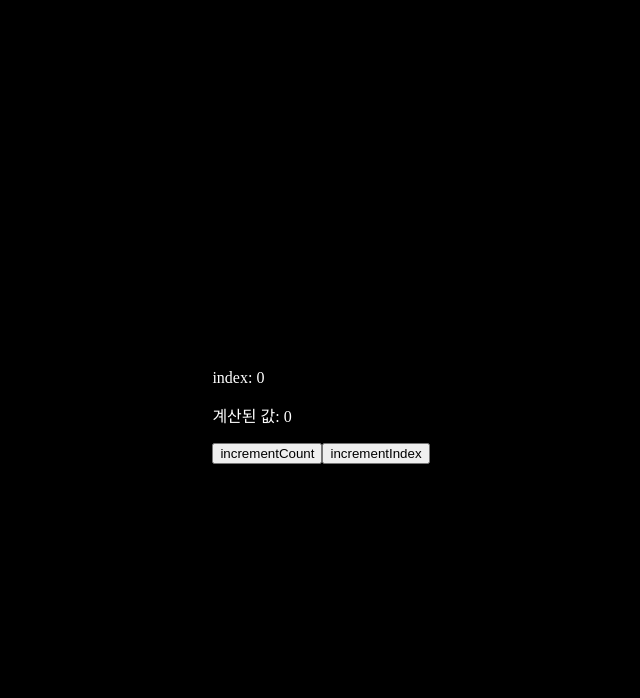
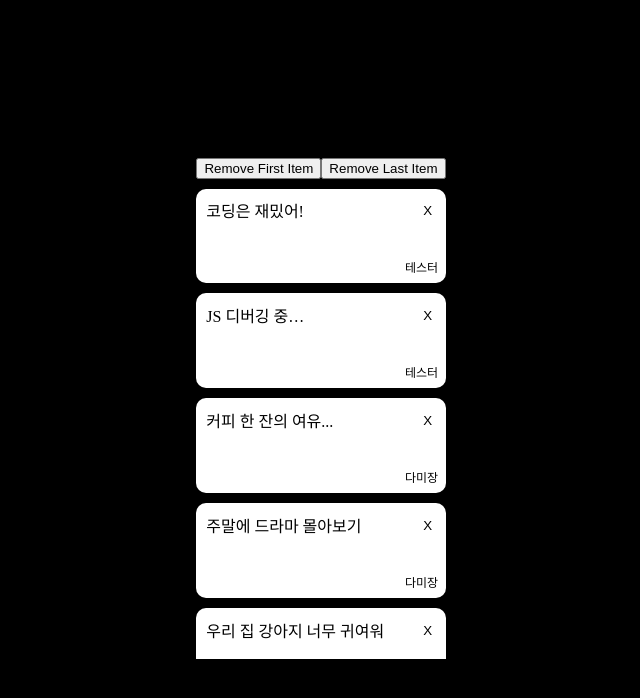
Before and after one commit to yoon-seonyoung/workspace_repository, a Vue app: page /demo in a window 1280 px wide. Shown: the top 698 px of the page, without its empty margins (319-959 px from the left). Built offline with nearby package versions, Linux system fonts and the light colour scheme.

Commit message:
closed #6 created()를 사용하여 피드리스트 초기데이터 넣기

```diff
--- a/src/components/FeedList.vue
+++ b/src/components/FeedList.vue
@@ -5,7 +5,7 @@
                 <div class="feed-content">{{ feed.content }}</div>
                 <button class="feed-delete-button">X</button>
             </div>
-            <div class="feed-name">{{ feed.user }}</div>
+            <div class="feed-name">{{ feed.user.name }}</div>
         </div>
     </div>
 </template>
--- a/src/router/index.js
+++ b/src/router/index.js
@@ -3,6 +3,7 @@ import LoginPage from "@/views/LoginPage.vue";
 import SignUpPage from "@/views/SignUpPage.vue";
 import { createRouter, createWebHistory } from "vue-router";
 import MainPage from "@/views/MainPage.vue";
+import LifeCycle from "@/views/LifeCycle.vue";
 
 const router = createRouter({
     history: createWebHistory(),
@@ -26,6 +27,10 @@ const router = createRouter({
         {
             path: '/main',
             component: MainPage
+        },
+        {
+            path: '/life',
+            component: LifeCycle
         }
     ]
 })
--- a/src/views/DemoPage.vue
+++ b/src/views/DemoPage.vue
@@ -1,41 +1,109 @@
 <template>
     <div>
-        <p>index: {{ index }}</p>
-        <p>계산된 값: {{ computedValue }}</p>
-        <button @click="incrementCount">incrementCount</button>
-        <button @click="incrementIndex">incrementIndex</button>
+        <button @click="removeFirstItem">Remove First Item</button>
+        <button @click="removeLastItem">Remove Last Item</button>
+
+        <FeedList :feeds="feeds" />
     </div>
 </template>
 
 <script>
+import FeedList from '@/components/FeedList.vue';
+
 export default {
-    name: "demoPage",
+    name: "DemoPage",
+    components: { FeedList },
     data() {
         return {
-            index: 0,
-            count: 0,
+            feeds: [],
+        };
+    },
+    methods: {
+        removeFirstItem() {
+            this.items.shift();
+        },
+        removeLastItem() {
+            this.items.pop();
         }
     },
-    computed: {
-        computedValue() {
-            return this.count * 2;
+    created() { //created()추가
+        const testData = [
+            {
+                id: 11,
+                content: "코딩은 재밌어!",
+                user: {
+                    id: 12,
+                    name: "테스터"
                 }
             },
-    watch: {
-        count(newValue, oldValue) {
-            console.log(`count 변화 감지: ${oldValue} -> ${newValue}`);
-            //api call
+            {
+                id: 10,
+                content: "JS 디버깅 중…",
+                user: {
+                    id: 12,
+                    name: "테스터"
                 }
             },
-    methods: {
-        incrementCount() {
-            this.count++;
+            {
+                id: 9,
+                content: "커피 한 잔의 여유...",
+                user: {
+                    id: 13,
+                    name: "다미장"
+                }
             },
-        incrementIndex() {
-            this.index++;
+            {
+                id: 6,
+                content: "주말에 드라마 몰아보기",
+                user: {
+                    id: 13,
+                    name: "다미장"
+                }
+            },
+            {
+                id: 5,
+                content: "우리 집 강아지 너무 귀여워",
+                user: {
+                    id: 13,
+                    name: "다미장"
+                }
+            },
+            {
+                id: 4,
+                content: "2025년에는 꼭 운동한다!",
+                user: {
+                    id: 11,
+                    name: "user"
+                }
+            },
+            {
+                id: 3,
+                content: "디버깅만 몇 시간째…",
+                user: {
+                    id: 11,
+                    name: "user"
+                }
+            },
+            {
+                id: 2,
+                content: "아침 커피로 하루 시작",
+                user: {
+                    id: 11,
+                    name: "user"
+                }
+            },
+            {
+                id: 1,
+                content: "오늘도 멋진 하루 되세요!",
+                user: {
+                    id: 11,
+                    name: "user"
                 }
             }
-};
+        ];
+        this.feeds = testData;
+    }
+}
 </script>
 
 <style></style>
--- /dev/null
+++ b/src/views/LifeCycle.vue
@@ -0,0 +1,34 @@
+<template>
+    <div>LifeCycle</div>
+</template>
+
+<script>
+export default {
+    name: "LifeCycle",
+    data() {
+        return {
+            message: "Hello Vue.js"
+        }
+    },
+    created() {
+        console.log("created")
+    },
+    mounted() {
+        console.log("mounted")
+    },
+    beforeUpdate() {
+        console.log("beforeUpdate")
+    },
+    updated() {
+        console.log("updated")
+    },
+    beforeUnmount() {
+        console.log("beforeUnmount")
+    },
+    unmounted() {
+        console.log("unmounted")
+    },
+}
+</script>
+
+<style></style>
```
Also changed, not shown: src/components/ItemComponent.vue (added, +17 -0 lines). Lines whose indentation alone changed are shown as unchanged.
